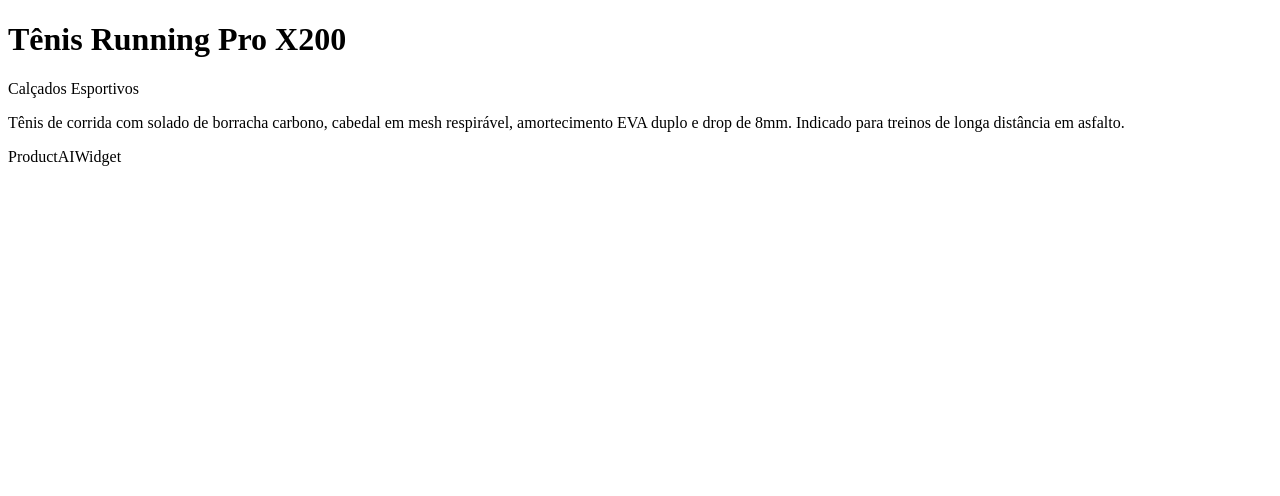
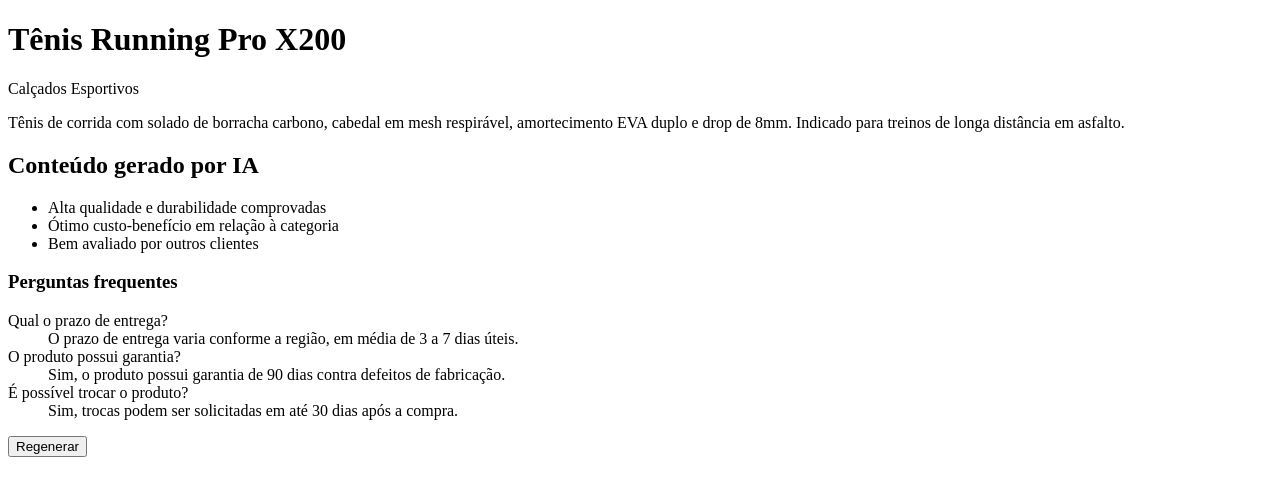
Before and after one commit to dayane-dmr/growth-ai-challenge, a Next.js app: page /product/001 in a window 1280 px wide. Shown: the top 496 px of the page. Built offline with nearby package versions, Linux system fonts and the light colour scheme.

Commit message:
feat: scaffold ProductAIWidget interface

```diff
--- a/components/ProductAIWidget.tsx
+++ b/components/ProductAIWidget.tsx
@@ -1,3 +1,7 @@
+"use client";
+
+import { useState } from "react";
+
 interface ProductAIWidgetProps {
   productId: string;
   productTitle: string;
@@ -5,8 +9,87 @@ interface ProductAIWidgetProps {
   category: string;
 }
 
-export default function ProductAIWidget(
-  props: ProductAIWidgetProps
-) {
-  return <div>ProductAIWidget</div>;
+interface Faq {
+  question: string;
+  answer: string;
 }
+
+const MOCK_BULLETS: string[] = [
+  "Alta qualidade e durabilidade comprovadas",
+  "Ótimo custo-benefício em relação à categoria",
+  "Bem avaliado por outros clientes",
+];
+
+const MOCK_FAQS: Faq[] = [
+  {
+    question: "Qual o prazo de entrega?",
+    answer:
+      "O prazo de entrega varia conforme a região, em média de 3 a 7 dias úteis.",
+  },
+  {
+    question: "O produto possui garantia?",
+    answer:
+      "Sim, o produto possui garantia de 90 dias contra defeitos de fabricação.",
+  },
+  {
+    question: "É possível trocar o produto?",
+    answer: "Sim, trocas podem ser solicitadas em até 30 dias após a compra.",
+  },
+];
+
+export default function ProductAIWidget({
+  productId,
+  productTitle,
+  productDescription,
+  category,
+}: ProductAIWidgetProps) {
+
+  const [loading, setLoading] = useState(false);
+  const [error, setError] = useState<string | null>(null);
+  const [bullets, setBullets] = useState<string[]>(MOCK_BULLETS);
+  const [faqs, setFaqs] = useState<Faq[]>(MOCK_FAQS);
+
+function handleRegenerate() {
+  console.log({
+    productId,
+    productTitle,
+    productDescription,
+    category,
+  });
+}
+
+  return (
+    <section>
+      <h2>Conteúdo gerado por IA</h2>
+
+      {loading && <p>Carregando...</p>}
+      {error && <p role="alert">{error}</p>}
+
+      {!loading && !error && (
+        <>
+          <ul>
+            {bullets.map((bullet) => (
+              <li key={bullet}>{bullet}</li>
+            ))}
+          </ul>
+
+          <section>
+            <h3>Perguntas frequentes</h3>
+            <dl>
+              {faqs.map((faq) => (
+                <div key={faq.question}>
+                  <dt>{faq.question}</dt>
+                  <dd>{faq.answer}</dd>
+                </div>
+              ))}
+            </dl>
+          </section>
+        </>
+      )}
+
+      <button type="button" onClick={handleRegenerate}>
+        Regenerar
+      </button>
+    </section>
+  );
+}
```
